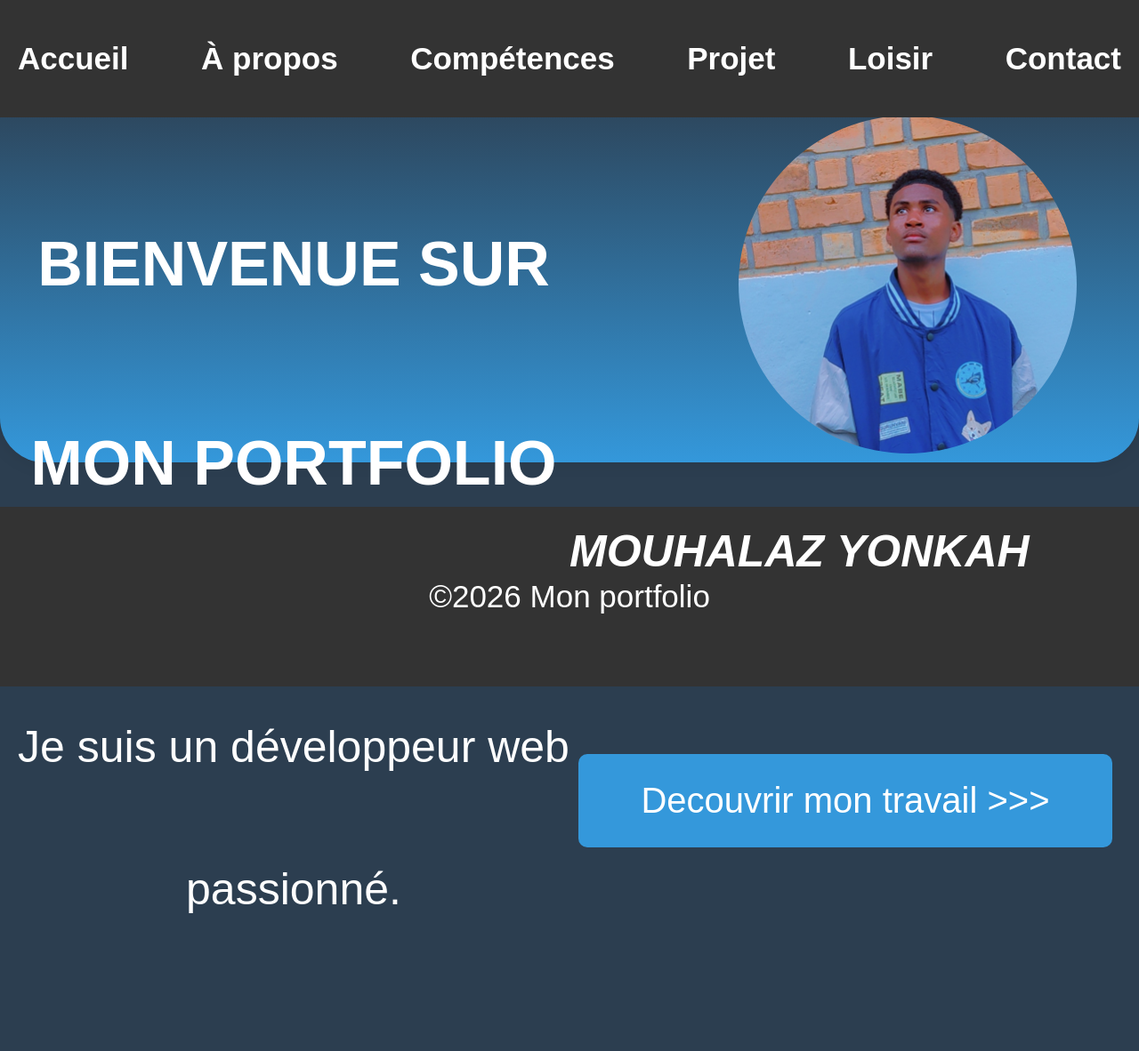
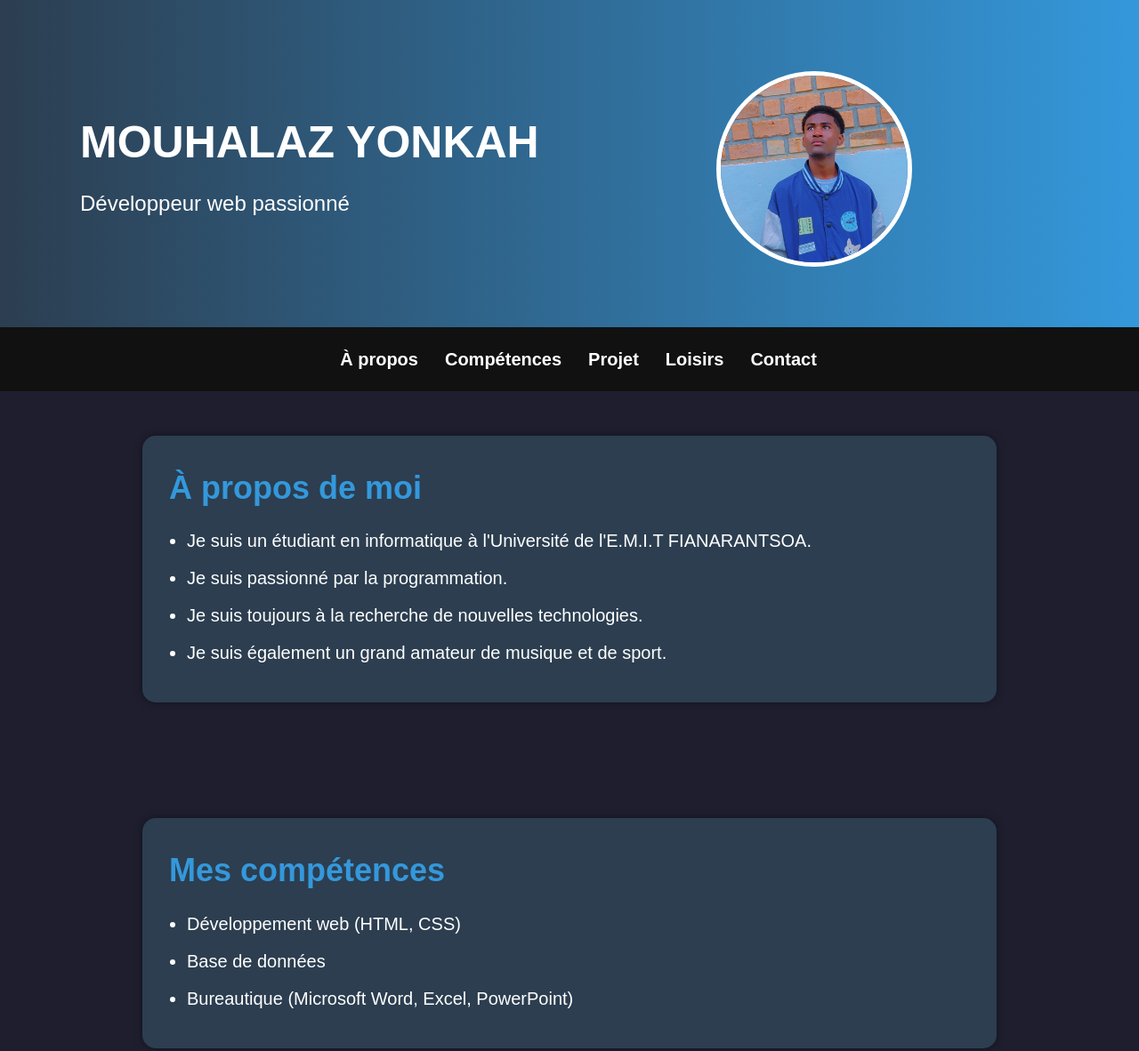
Before and after one commit to mouhalazyonkah-hue/Laza, a plain HTML site: page index.html in a window 1280 px wide. Shown: the top 1182 px of the page at 89% size. Before the commit the page ends 1080 px from the top, so only its background shows below. Drawn offline with Linux system fonts and the light colour scheme.

Commit message:
Update portfolio title and improve layout styles

```diff
--- a/index.html
+++ b/index.html
@@ -2,268 +2,186 @@
 <html lang="fr">
 <head>
   <meta charset="UTF-8">
-  <title>MON PORTFOLIO</title>
+  <title>Portfolio - Mouhalaz Yonkah</title>
+  <meta name="viewport" content="width=device-width, initial-scale=1.0">
+
   <style>
     *{
       box-sizing:border-box;
+      margin:0;
+      padding:0;
+      font-family:Arial, sans-serif;
     }
 
-    body {
-      background-color:#2c3e50;
-      font-family: Arial, sans-serif;
-      margin: 0;
-      line-height:3.2;
-      overflow-x:hidden;
-      font-size:35px;
-      padding-top:80px;
+    body{
+      background:#1e1e2f;
       color:white;
+      line-height:1.6;
     }
 
+    /* HEADER */
+    header{
+      background:linear-gradient(to right,#2c3e50,#3498db);
+      padding:60px 20px;
+    }
+
+    .hero{
+      display:flex;
+      align-items:center;
+      justify-content:space-between;
+      max-width:1100px;
+      margin:auto;
+      flex-wrap:wrap;
+    }
+
+    .hero-text{
+      flex:1;
+      min-width:250px;
+    }
+
+    .hero-text h1{
+      font-size:50px;
+    }
+
+    .hero-text p{
+      font-size:24px;
+      margin-top:10px;
+    }
+
+    .hero-img{
+      flex:1;
+      text-align:center;
+      min-width:250px;
+      margin-top:20px;
+    }
+
+    .hero-img img{
+      width:220px;
+      height:220px;
+      border-radius:50%;
+      object-fit:cover;
+      border:5px solid white;
+    }
+
+    /* NAV */
     nav{
-      position:fixed;
+      background:#111;
+      padding:15px;
+      position:sticky;
       top:0;
-      left:0;
-      right:0;
-      width:100%;
-      background:#333;
-      padding:10px;
-      text-align:center;
       z-index:10;
     }
 
-    nav ul {
-      padding:0;
-      margin:0;
-      list-style: none;
+    nav ul{
+      list-style:none;
       display:flex;
-      justify-content:space-between;
+      justify-content:center;
       flex-wrap:wrap;
     }
 
-    nav ul li{
-      margin:0 10px;
+    nav li{
+      margin:5px 15px;
     }
 
-    nav ul li a {
-      color: white;
-      text-decoration: none;
-      font-weight: bold;
-      transition:color 0.3s ease-in-out;
+    nav a{
+      color:white;
+      text-decoration:none;
+      font-weight:bold;
     }
 
-    nav ul li a:hover{
-      color:#ccc;
+    nav a:hover{
+      color:#3498db;
     }
 
-    .btn{
-      background:#333;
-      color:#fff;
-      padding:10px 20px;
-      border:none;
-      border-radius:5px;
-      cursor:pointer;
-      margin:10px;
+    /* SECTIONS */
+    section{
+      max-width:1000px;
+      margin:auto;
+      padding:50px 20px;
     }
 
-    .btn:hover{
-      background-color:#555;
+    .box{
+      background:#2c3e50;
+      padding:30px;
+      border-radius:15px;
+      margin-bottom:30px;
+      box-shadow:0 0 10px rgba(0,0,0,0.4);
     }
 
-    img {
-      width: 400px;
-      height: 400px;
-      float:right;
-      margin:20px;
-      padding:10px;
-      border-radius: 50%;
-      object-fit: cover;
-      animation:fade 5s infinite;
-      transition:transform 0.5s ease-in-out;
+    h2{
+      color:#3498db;
+      margin-bottom:15px;
+      font-size:36px;
     }
 
-    img:hover{
-      transform:scale(1.1);
+    ul{
+      padding-left:20px;
     }
 
-    @keyframes fade{
-      0%{opacity:1;}
-      50%{opacity:0;}
-      100%{opacity:1;}
+    li{
+      margin-bottom:10px;
+      font-size:20px;
     }
 
-    #accueil {
-      display:grid;
-      grid-template-columns:1fr 1fr;
-      align-items:center;
-      justify-content:center;
-      height:55vh;
-      background-image:linear-gradient(to bottom,#2c3e50,#3498db);
+    footer{
+      background:#111;
+      text-align:center;
       padding:20px;
-      width:100%;
+      margin-top:40px;
+    }
+
+    /* RESPONSIVE */
+    @media(max-width:768px){
+      .hero{
+        flex-direction:column;
         text-align:center;
       }
 
-    #accueil h1{
-      font-size:70px;
-      margin-bottom:50px;
+      .hero-text h1{
+        font-size:36px;
       }
 
-    #accueil p{
-      font-size:50px;
-      margin-bottom:10px;
+      .hero-text p{
+        font-size:18px;
       }
 
-    #accueil .btn{
-      background-color:#3498db;
-      padding:30px 40px;
-      border-radius:10px;
-      font-size:40px;
+      h2{
+        font-size:28px;
       }
 
-    #accueil .btn:hover{
-      background-color:#2980b9;
+      li{
+        font-size:16px;
       }
-
-    section{
-      background-image:linear-gradient(to bottom,#2c3e50,#3498db);
-      margin-bottom: 50px;
-      padding: 50px;
-      border-radius: 50px;
-      box-shadow: 0 0 20px rgba(0,0,0,0.1);
-      transition:all 0.3s ease-in-out;
-      width:100%;
     }
-
-    section h2{
-      font-size:80px;
-      margin:0;
-    }
-
-    section ul{
-      list-style:square;
-      padding-left:20px;
-    }
-
-    section li{
-      margin-bottom:40px;
-    }
-
-    section a{
-      color:#337ab7;
-      text-decoration:none;
-    }
-
-    section a:hover{
-      color:#23527c;
-    }
-
-    section:not(#accueil):hover{
-      animation:section-anim 1s infinite;
-      border-top:10px solid violet;
-    }
-
-    @keyframes section-anim{
-      0%{transform:scale(1);}
-      50%{transform:scale(1.05);}
-      100%{transform:scale(1);}
-    }
-
-    .container{
-      display:flex;
-      flex-direction:column;
-      align-items:center;
-      gap:20px;
-    }
-
-    #about,#skills,#projet,#loisir{
-      width:100%;
-      margin:50px;
-    }
-
-    footer{
-      background-color:#333;
-      color:#fff;
-      padding:10px;
-      text-align:center;
-    }
-
-    .nom{
-      font-size:80px;
-      font-style:italic;
-      font-weight:bold;
-      margin-top:100px;
-    }
-
-    .nom span{
-      display:inline-block;
-    }
-
-    .nom .gauche{
-      animation:slide-in-gauche 5s;
-    }
-
-    .nom .droite{
-      animation:slide-in-droite 5s;
-    }
-
-    @keyframes slide-in-gauche{
-      from{transform:translateX(-100%);}
-      to{transform:translateX(0);}
-    }
-
-    @keyframes slide-in-droite{
-      from{transform:translateX(100%);}
-      to{transform:translateX(0);}
-    }
-
-    .image-container{
-      float:right;
-      text-align:left;
-      margin-right:20px;
-    }
-
-    .fleche{
-      display:inline-block;
-      animation:fleche-anim 1s infinite;
-    }
-
-    @keyframes fleche-anim{
-      0%{transform:translateX(0);}
-      50%{transform:translateX(5px);}
-      100%{transform:translateX(0);}
-    }
-
   </style>
 </head>
 <body>
 
+<header>
+  <div class="hero">
+    <div class="hero-text">
+      <h1>MOUHALAZ YONKAH</h1>
+      <p>Développeur web passionné</p>
+    </div>
+    <div class="hero-img">
+      <!-- Remplace photo.jpg par ton image -->
+      <img src="IMG_.jpg" alt="IMG_.jpg">
+    </div>
+  </div>
+</header>
+
 <nav>
   <ul>
-      <li><a href="#accueil">Accueil</a></li>
     <li><a href="#about">À propos</a></li>
     <li><a href="#skills">Compétences</a></li>
     <li><a href="#projet">Projet</a></li>
-      <li><a href="#loisir">Loisir</a></li>
+    <li><a href="#loisir">Loisirs</a></li>
     <li><a href="#contact">Contact</a></li>
   </ul>
 </nav>
 
-  <section id="accueil">
-    <h1>BIENVENUE SUR MON PORTFOLIO</h1>
-    <div class="image-container">
-      <img src="IMG_.jpg" alt="IMG_.jpg">
-      <p class="nom">
-        <span class="gauche">MOUHALAZ</span>
-        <span class="droite">YONKAH</span>
-      </p>
-    </div>
-    <p>Je suis un développeur web passionné.</p>
-    <button class="btn" id="btn-travail">Decouvrir mon travail <span class="fleche"> &gt;&gt;&gt;</span></button>
-  </section>
-
- <div id="sections" style="display:none;">
-    <div class="container">
 <section id="about">
+  <div class="box">
     <h2>À propos de moi</h2>
     <ul>
       <li>Je suis un étudiant en informatique à l'Université de l'E.M.I.T FIANARANTSOA.</li>
@@ -271,68 +189,55 @@
       <li>Je suis toujours à la recherche de nouvelles technologies.</li>
       <li>Je suis également un grand amateur de musique et de sport.</li>
     </ul>
+  </div>
 </section>
 
 <section id="skills">
-        <h2>Mes compétences :</h2>
+  <div class="box">
+    <h2>Mes compétences</h2>
     <ul>
       <li>Développement web (HTML, CSS)</li>
       <li>Base de données</li>
       <li>Bureautique (Microsoft Word, Excel, PowerPoint)</li>
     </ul>
+  </div>
 </section>
-    </div>
 
-    <div class="container">
 <section id="projet">
-        <h2>Mon projet :</h2>
+  <div class="box">
+    <h2>Mon projet</h2>
     <ul>
       <li>Recherche d'un stage ou d'un emploi pour acquérir de l'expérience.</li>
       <li>Objectif : devenir un développeur web compétent et contribuer au succès d'une équipe.</li>
     </ul>
+  </div>
 </section>
 
 <section id="loisir">
-        <h2>Loisirs :</h2>
+  <div class="box">
+    <h2>Loisirs</h2>
     <ul>
       <li>Football</li>
       <li>Tennis</li>
       <li>Lecture</li>
     </ul>
+  </div>
 </section>
-    </div>
 
 <section id="contact">
+  <div class="box">
     <h2>Contacts</h2>
     <ul>
       <li><strong>Téléphone :</strong> 038 92 292 98 / 032 98 938 28</li>
       <li><strong>Facebook :</strong> Mouhalaz yonkah</li>
       <li><strong>Email :</strong> <a href="mailto:mouhalazyonkah@gmail.com">mouhalazyonkah@gmail.com</a></li>
     </ul>
+  </div>
 </section>
- </div>
 
 <footer>
-    <p>&copy;2026 Mon portfolio</p>
+  <p>&copy; 2026 Mon portfolio</p>
 </footer>
-
-  <script>
-    document.getElementById('btn-travail').addEventListener('click', function() {
-      document.getElementById('sections').style.display = 'block';
-      window.location.href='#about';
-    });
-
-    document.querySelector('a[href="#accueil"]').addEventListener('click',function(){
-      const gauche = document.querySelector('.nom .gauche');
-      const droite = document.querySelector('.nom .droite');
-      gauche.style.animation='none';
-      droite.style.animation='none';
-      setTimeout(function(){
-        gauche.style.animation='slide-in-gauche 5s';
-        droite.style.animation='slide-in-droite 5s';
-      },10);
-    });
-  </script>
 
 </body>
 </html>
```
Lines whose indentation alone changed are shown as unchanged.
